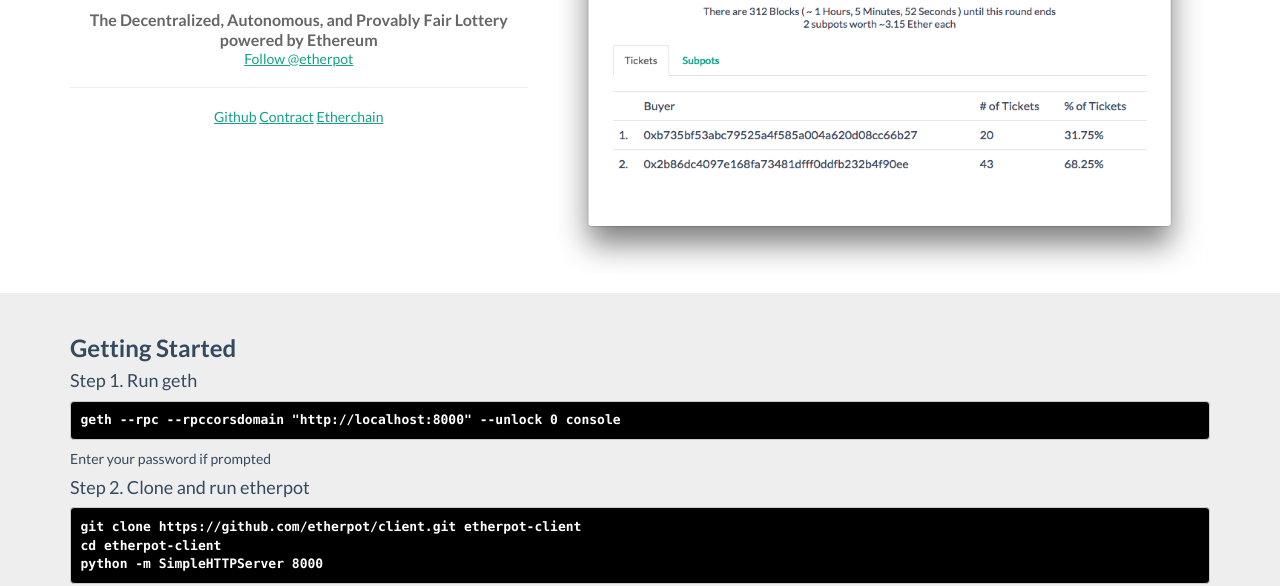
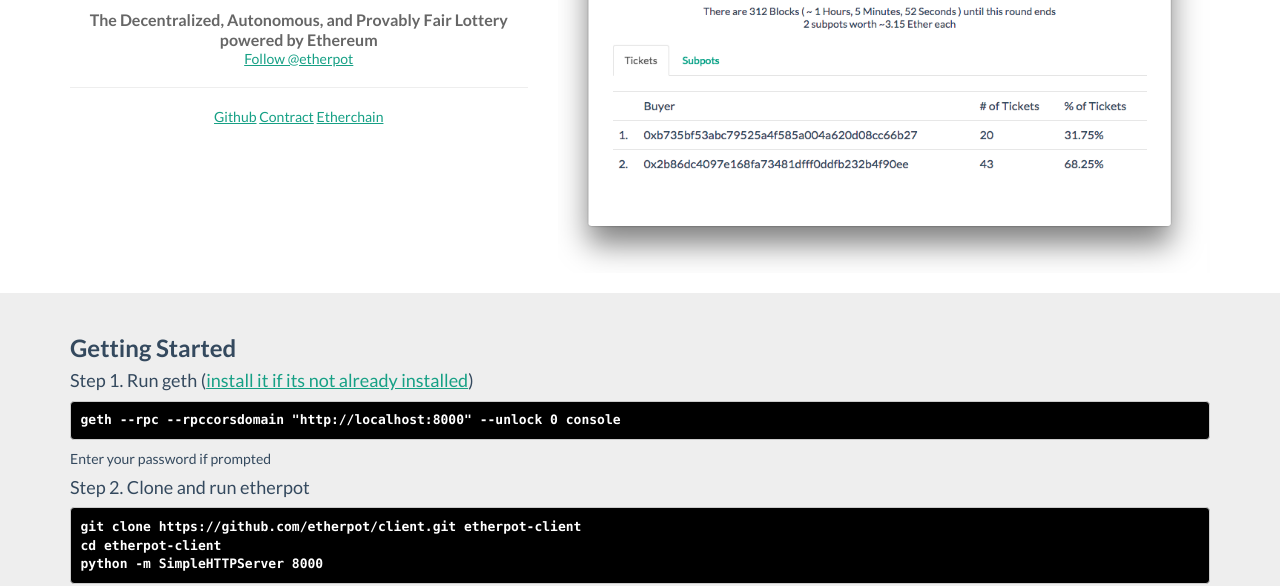
Before and after one commit to etherpot/etherpot.github.io, a website: page index.html in a window 1280 px wide. Shown: the part 214-800 px from the top of the page. Drawn offline with Linux system fonts and the light colour scheme; no server answers.

Commit message:
installation instructions

```diff
--- a/index.html
+++ b/index.html
@@ -95,7 +95,7 @@
     <div id="gettingStarted">
     <div class="container">
       <h3>Getting Started</h3>
-      <h4>Step 1. Run geth</h4>
+      <h4>Step 1. Run geth (<a href="https://github.com/ethereum/go-ethereum/wiki/Building-Ethereum">install it if its not already installed</a>)</h4>
       <pre class="codeblock">geth --rpc --rpccorsdomain "http://localhost:8000" --unlock 0 console</pre>
       <p>Enter your password if prompted</p>
       <h4>Step 2. Clone and run etherpot</h4>
```
